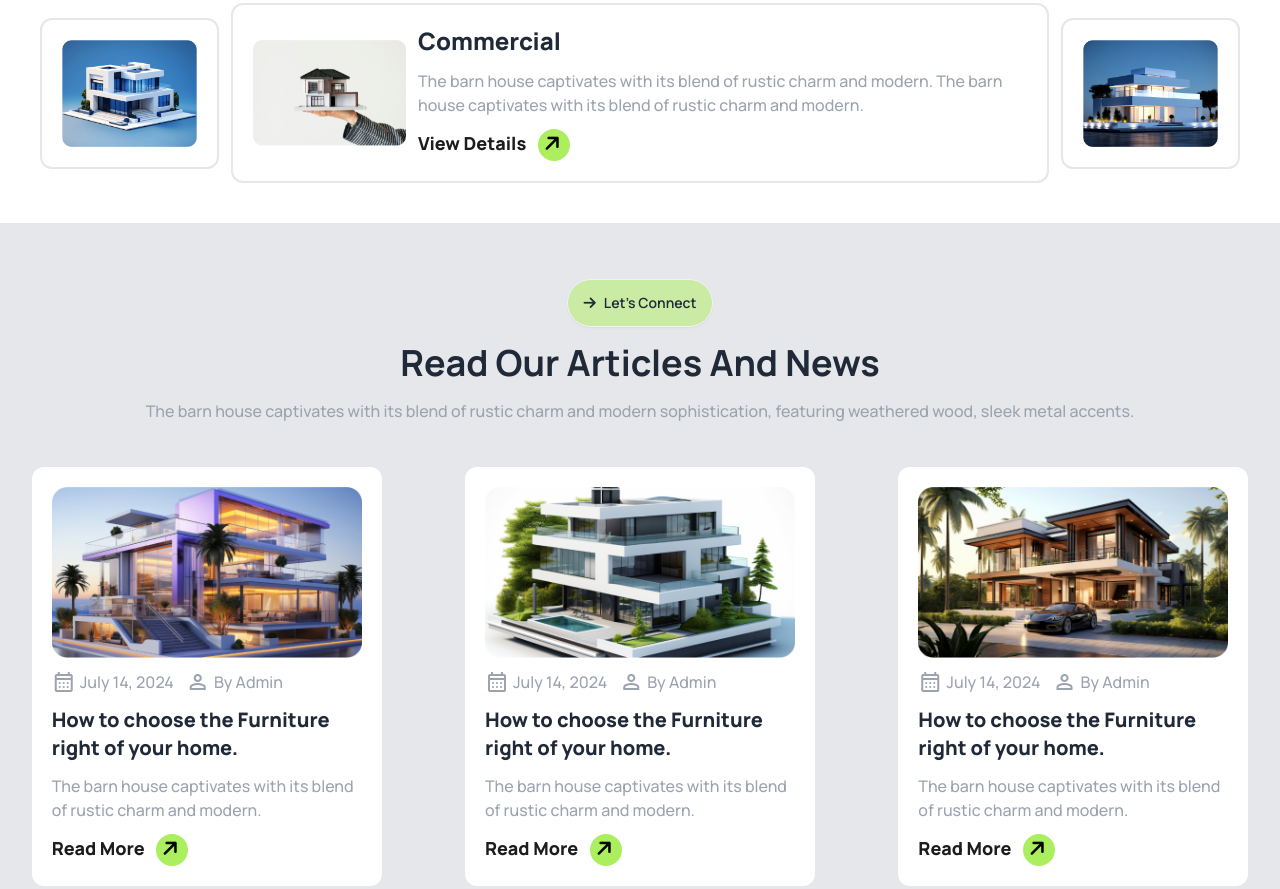
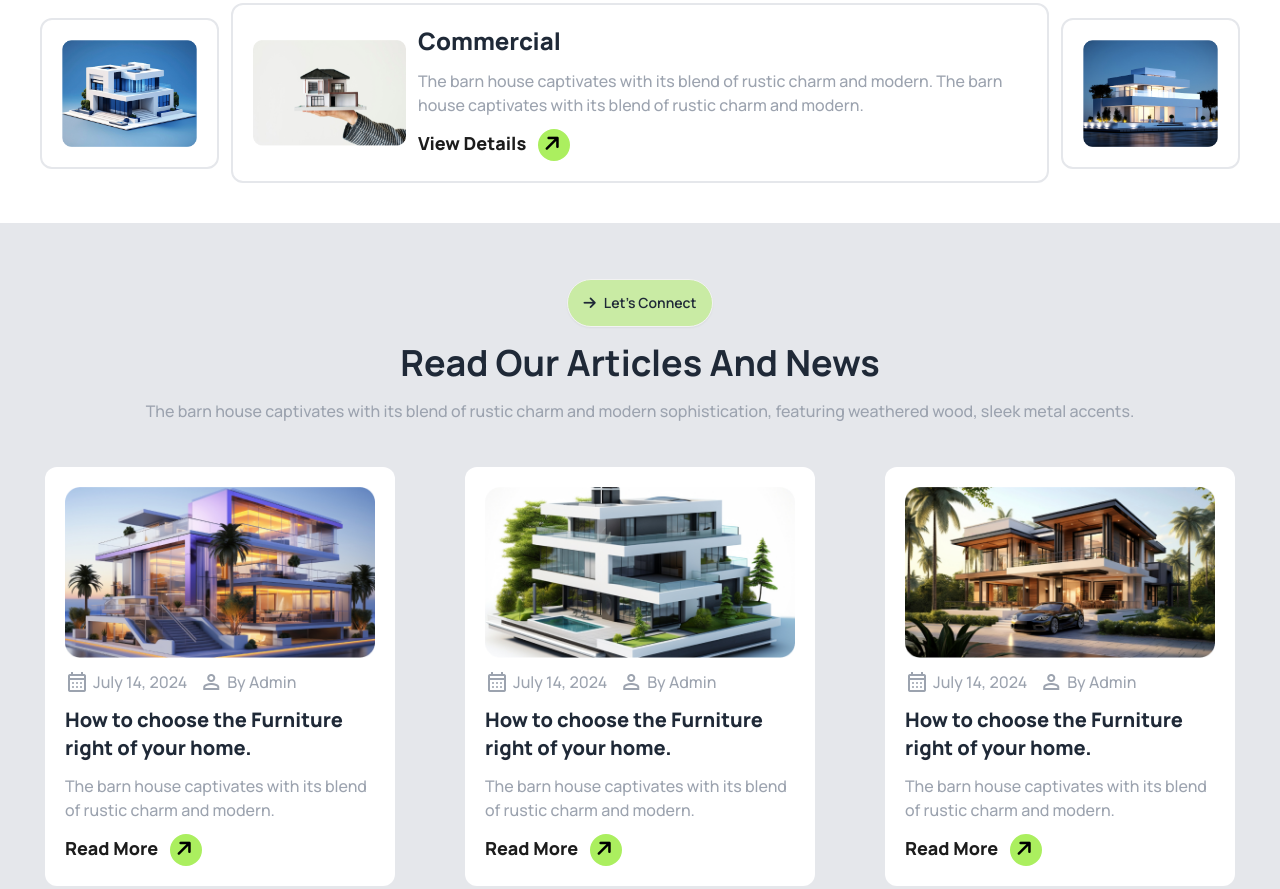
Before and after one commit to Rafe19999/Rinterio-Webpage, a plain HTML site: page index.html in a window 1280 px wide. Shown: the part 2815-3704 px from the top of the page. Drawn offline with nearby package versions, Linux system fonts and the light colour scheme.

Commit message:
Add files via upload

```diff
--- a/index.html
+++ b/index.html
@@ -359,7 +359,7 @@
 
 
     <!-- Read out articles and News -->
-    <section class="bg-gray-200 pt-14 pb-14">
+    <section class="bg-gray-200 pt-14 pb-14 p-5">
 
       <div class="max-w-screen-xl mx-auto">
 
```
